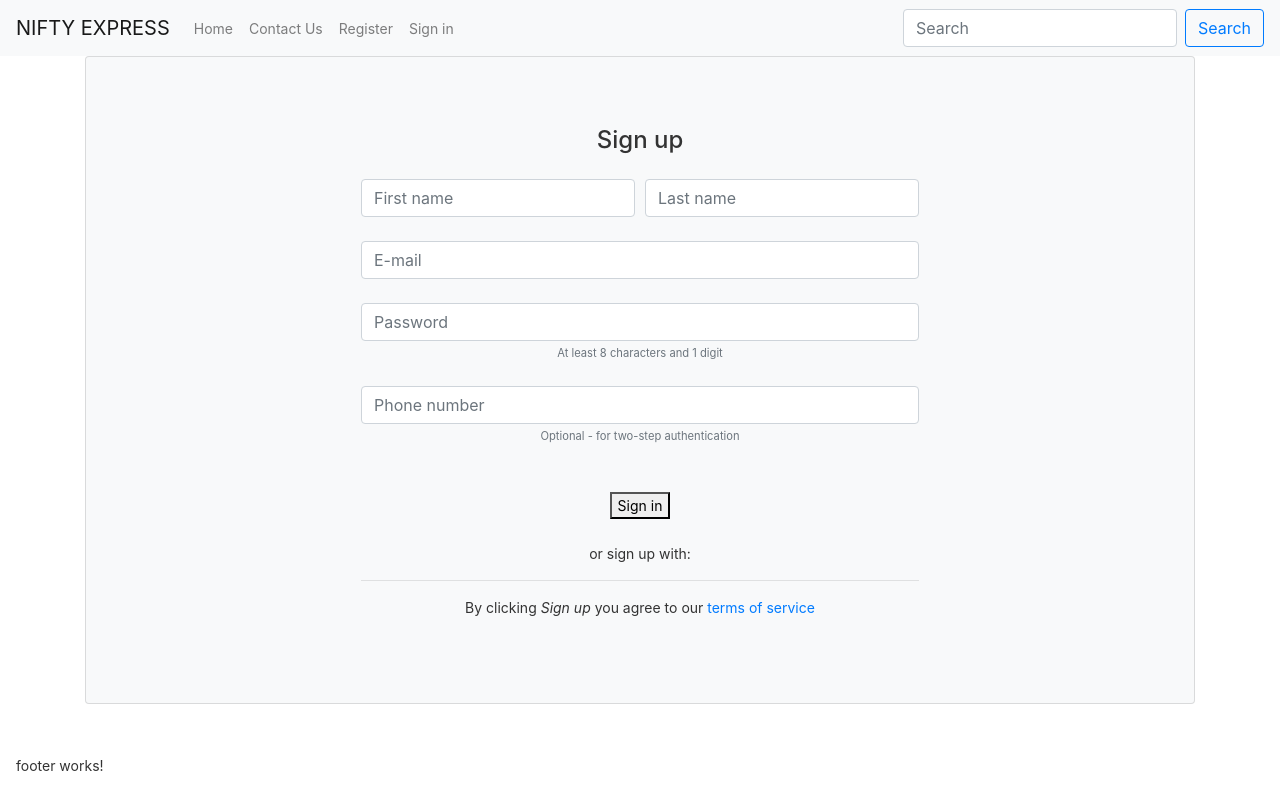
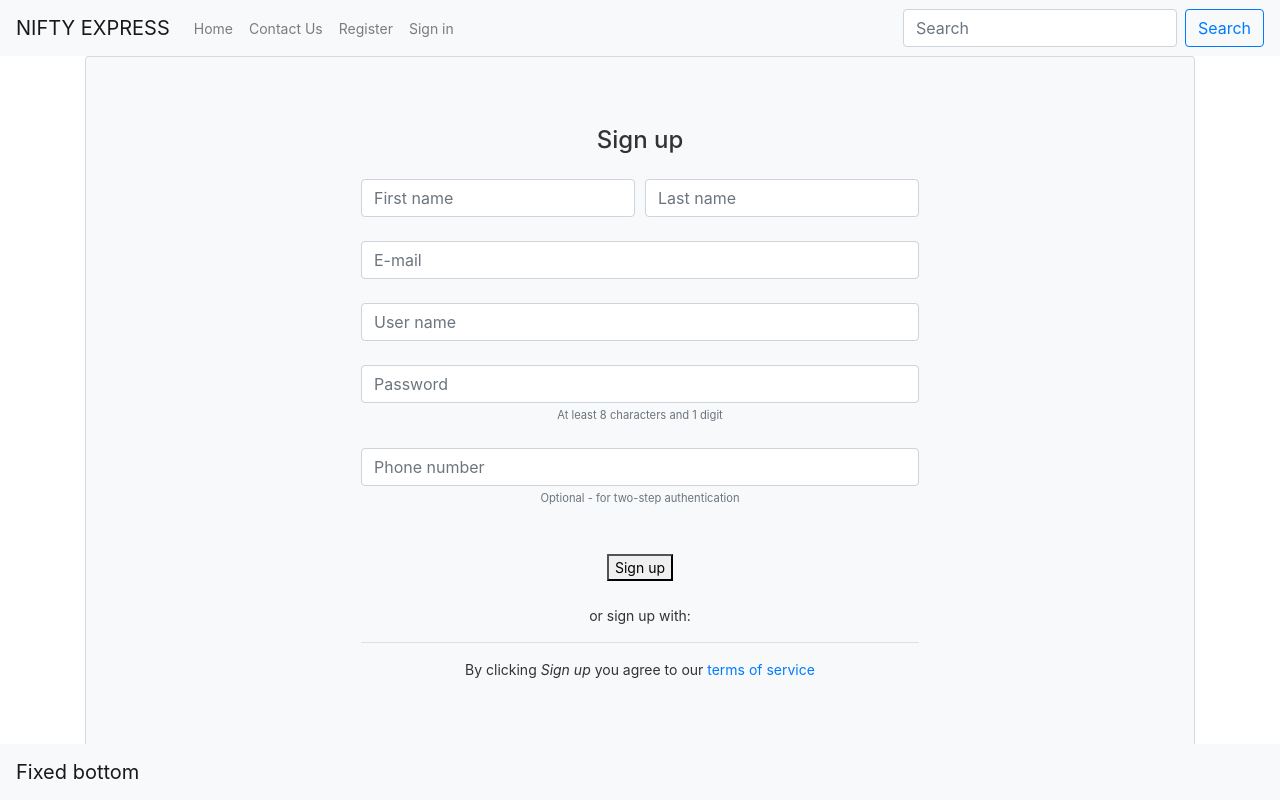
Before and after one commit to sunilshukla77/niftyexpress, an Angular app: page /signup in a window 1280 px wide. Built offline with nearby package versions, Linux system fonts and the light colour scheme.

Commit message:
Changes to Footer, Signup and Home

```diff
--- a/src/app/footer/footer.component.html
+++ b/src/app/footer/footer.component.html
@@ -1 +1,3 @@
-<p>footer works!</p>
+<nav class="navbar fixed-bottom navbar-light bg-light">
+    <a class="navbar-brand" href="#">Fixed bottom</a>
+  </nav>
--- a/src/app/home/home.component.html
+++ b/src/app/home/home.component.html
@@ -1,16 +1,17 @@
+<div class="container align-content-center border-primary">
 <div id="HomeCarousel" class="carousel slide w-50 ml-auto mr-auto" data-ride="carousel">
     <div class="carousel-inner">
       <div class="carousel-item active" data-interval="10000">
-        <img src="https://cdn.shopify.com/s/files/1/0011/6208/4407/products/Art_3079_2000x.jpg?v=1566392227" class="d-block w-100" alt="first slide">
+        <img src="/assets/Image/city1.jpg" width="140" height="400" class="d-block w-100" alt="first slide">
       </div>
       <div class="carousel-item" data-interval="2000">
-        <img src="https://cdn.tourcms.com/a/11676/848/1/large.jpg" class="d-block w-100" alt="second slide">
+        <img src="/assets/Image/city2.jpg" width="140" height="400" class="d-block w-100" alt="second slide">
       </div>
-      <div class="carousel-item">
-        <img src="https://cdn.getyourguide.com/img/tour/5ac513c518061.jpeg/148.jpg" class="d-block w-100" alt="third slide">
+      <div class="carousel-item" data-interval="2000">
+        <img src="/assets/Image/city3.jpg" width="140" height="400" class="d-block w-100" alt="third slide">
       </div>
-      <div class="carousel-item">
-        <img src="https://static.toiimg.com/thumb/msid-38487526,width-748,height-499,resizemode=4,imgsize-248462/.jpg" class="d-block w-100" alt="fourth slide">
+      <div class="carousel-item" data-interval="2000">
+        <img src="/assets/Image/city4.jpg" width="140" height="400" class="d-block w-100" alt="fourth slide">
       </div>
     </div>
     <a class="carousel-control-prev" href="#carouselExampleInterval" role="button" data-slide="prev">
@@ -22,6 +23,5 @@
       <span class="sr-only">Next</span>
     </a>
   </div>
-  <div class="embed-responsive embed-responsive-4by3">
-    <iframe width="480" height="120" src="https://www.youtube.com/embed/zGZDv6GnQmY" frameborder="0" allow="accelerometer; autoplay; clipboard-write; encrypted-media; gyroscope; picture-in-picture"></iframe>
-  </div>
+
+</div>
--- a/src/app/signup/registration.component.html
+++ b/src/app/signup/registration.component.html
@@ -20,6 +20,8 @@
 
         <!-- E-mail -->
         <input type="email" id="Email" class="form-control mb-4" placeholder="E-mail">
+        <!-- User Name-->
+        <input type="username" id="UserName" class="form-control mb-4" placeholder="User name">
 
         <!-- Password -->
         <input type="password" id="Password" class="form-control" placeholder="Password"
@@ -43,7 +45,7 @@
   </div> -->
 
         <!-- Sign up button -->
-        <button mdbBtn color="info" block="true" class="my-4" type="submit">Sign in</button>
+        <button mdbBtn color="info" block="true" class="my-4" type="submit">Sign up</button>
 
         <!-- Social register -->
         <p>or sign up with:</p>
```
